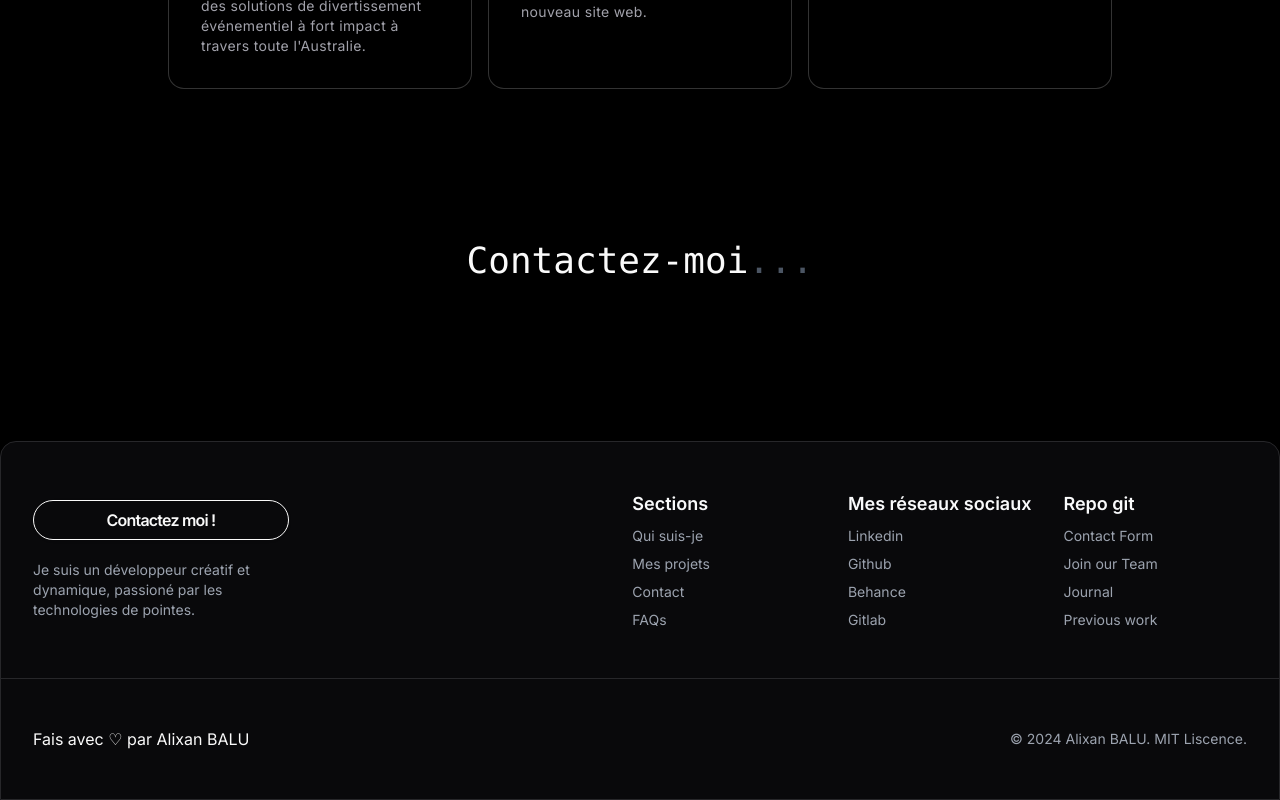
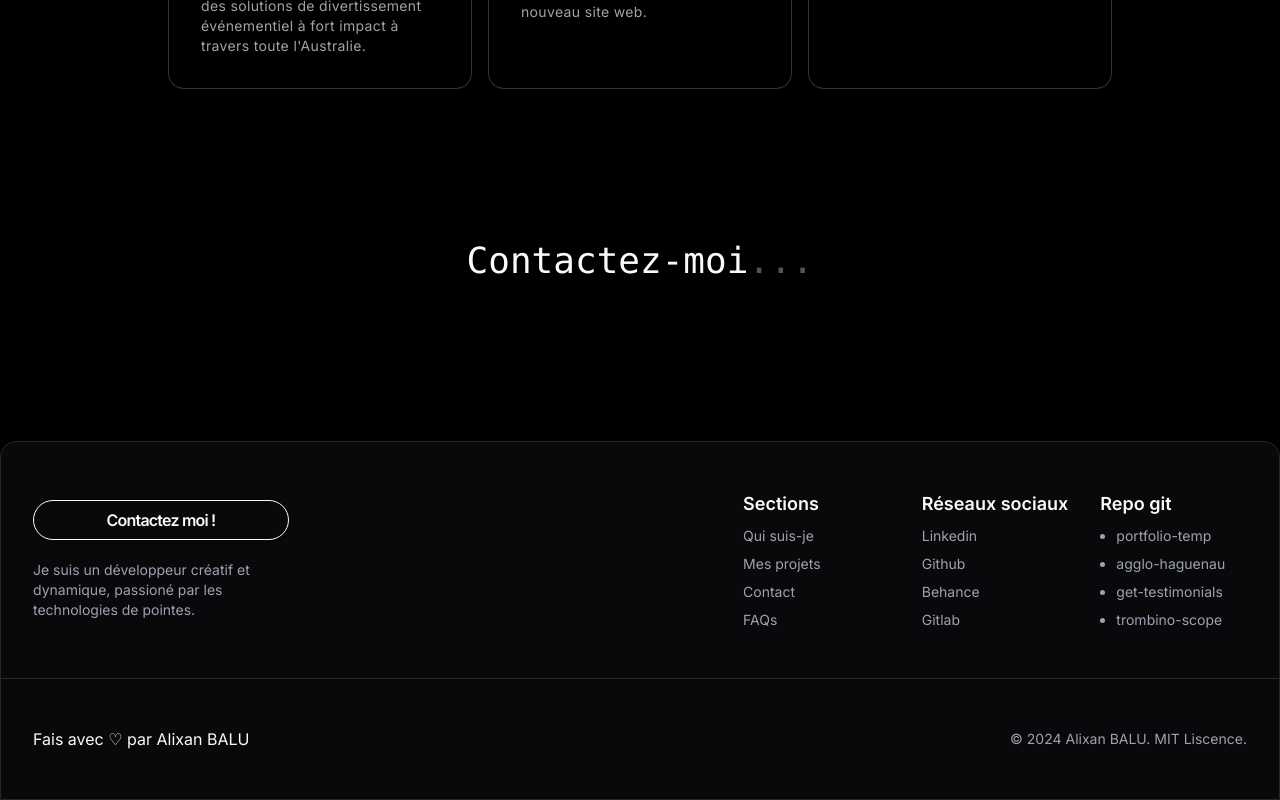
Before and after one commit to Alixanb/portfolio-temp, a Next.js app: page / in a window 1280 px wide. Shown: the part 3627-4427 px from the top of the page. Built offline with nearby package versions, Linux system fonts and the light colour scheme.

Commit message:
fix: footer links

```diff
--- a/src/components/base/Footer.tsx
+++ b/src/components/base/Footer.tsx
@@ -25,7 +25,7 @@ export function Footer() {
               Sections
             </h4>
             <ul className="space-y-2">
-              <li>
+              <li className="hover:underline">
                 <Link
                   className="hover:text-gray-900 dark:hover:text-gray-50"
                   href="#whoami"
@@ -33,7 +33,7 @@ export function Footer() {
                   Qui suis-je
                 </Link>
               </li>
-              <li>
+              <li className="hover:underline">
                 <Link
                   className="hover:text-gray-900 dark:hover:text-gray-50"
                   href="#projects"
@@ -41,7 +41,7 @@ export function Footer() {
                   Mes projets
                 </Link>
               </li>
-              <li>
+              <li className="hover:underline">
                 <Link
                   className="hover:text-gray-900 dark:hover:text-gray-50"
                   href="#contact"
@@ -49,7 +49,7 @@ export function Footer() {
                   Contact
                 </Link>
               </li>
-              <li>
+              <li className="hover:underline">
                 <Link
                   className="hover:text-gray-900 dark:hover:text-gray-50"
                   href="#"
@@ -61,10 +61,10 @@ export function Footer() {
           </div>
           <div className="space-y-2 text-sm text-gray-600 dark:text-gray-400">
             <h4 className="text-lg font-semibold text-gray-900 dark:text-gray-50">
-              Mes réseaux sociaux
+              Réseaux sociaux
             </h4>
             <ul className="space-y-2">
-              <li>
+              <li className="hover:underline">
                 <Link
                   className="hover:text-gray-900 dark:hover:text-gray-50"
                   href="https://www.linkedin.com/in/alixan/"
@@ -72,7 +72,7 @@ export function Footer() {
                   Linkedin
                 </Link>
               </li>
-              <li>
+              <li className="hover:underline">
                 <Link
                   className="hover:text-gray-900 dark:hover:text-gray-50"
                   href="https://github.com/Alixanb"
@@ -80,7 +80,7 @@ export function Footer() {
                   Github
                 </Link>
               </li>
-              <li>
+              <li className="hover:underline">
                 <Link
                   className="hover:text-gray-900 dark:hover:text-gray-50"
                   href="https://www.behance.net/alixan_"
@@ -88,7 +88,7 @@ export function Footer() {
                   Behance
                 </Link>
               </li>
-              <li>
+              <li className="hover:underline">
                 <Link
                   className="hover:text-gray-900 dark:hover:text-gray-50"
                   href="https://gitlab.com/Alixan_"
@@ -102,37 +102,37 @@ export function Footer() {
             <h4 className="text-lg font-semibold text-gray-900 dark:text-gray-50">
               Repo git
             </h4>
-            <ul className="space-y-2">
-              <li>
+            <ul className="space-y-2 list-disc ml-4">
+              <li className="hover:underline">
                 <Link
                   className="hover:text-gray-900 dark:hover:text-gray-50"
-                  href="#"
+                  href="https://github.com/Alixanb/portfolio-temp"
                 >
-                  Contact Form
+                  portfolio-temp
                 </Link>
               </li>
-              <li>
+              <li className="hover:underline">
                 <Link
                   className="hover:text-gray-900 dark:hover:text-gray-50"
-                  href="#"
+                  href="https://github.com/Alixanb/agglo-haguenau"
                 >
-                  Join our Team
+                  agglo-haguenau
                 </Link>
               </li>
-              <li>
+              <li className="hover:underline">
                 <Link
                   className="hover:text-gray-900 dark:hover:text-gray-50"
-                  href="#"
+                  href="https://github.com/Alixanb/Get-Testmonials"
                 >
-                  Journal
+                  get-testimonials
                 </Link>
               </li>
-              <li>
+              <li className="hover:underline">
                 <Link
                   className="hover:text-gray-900 dark:hover:text-gray-50"
-                  href="#"
+                  href="https://github.com/Alixanb/trombino-scope"
                 >
-                  Previous work
+                  trombino-scope
                 </Link>
               </li>
             </ul>
@@ -145,8 +145,8 @@ export function Footer() {
           Fais avec ♡ par Alixan BALU
         </div>
         <Link
-          href=""
-          className="text-sm text-gray-600 dark:text-gray-400 mt-4 sm:mt-0"
+          href="https://github.com/Alixanb/portfolio-temp/blob/master/LICENSE"
+          className="text-sm text-gray-600 dark:text-gray-400 mt-4 sm:mt-0 hover:underline "
         >
           © 2024 Alixan BALU. MIT Liscence.
         </Link>
```
